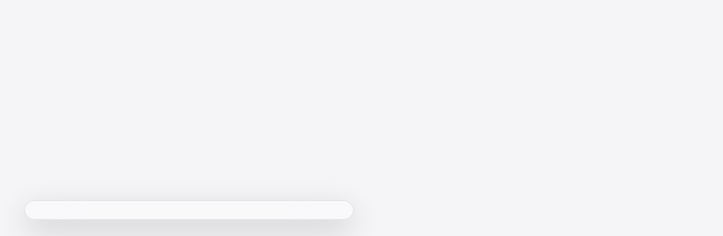
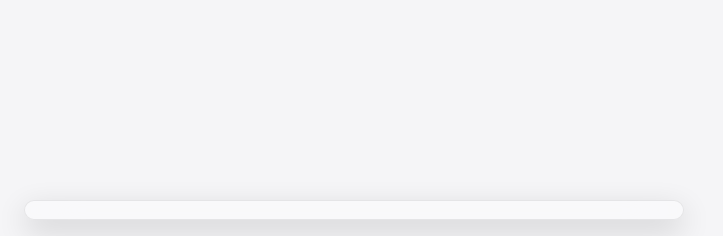
Before and after one commit to btaylor/recovery-web, a Flask app: template app/templates/index.html in a window 1280 px wide. Shown: the part 564-800 px from the top of the page, without its empty margins (0-723 px from the left). Run offline with Flask 3, Linux system fonts and the light colour scheme; the template is opened without the code that fills it, so the values that code supplies are empty; parts of the project's set-up code (start-up, migrations or seed data) failed here and were passed over.

Commit message:
Make the now playing bar twice as wide on iPad and desktop
Co-Authored-By: Claude Sonnet 5 <noreply@anthropic.com>

```diff
--- a/app/static/css/app.css
+++ b/app/static/css/app.css
@@ -116,7 +116,7 @@ a, button, input, select, .tile { touch-action: manipulation; }
 }
 @media (min-width: 900px) {
   .capsule { left: 24px; right: 24px; border-radius: 22px; }
-  .player { right: auto; width: 330px; left: 24px; }
+  .player { right: auto; width: 660px; left: 24px; }
 }
 
 .chip {
```
